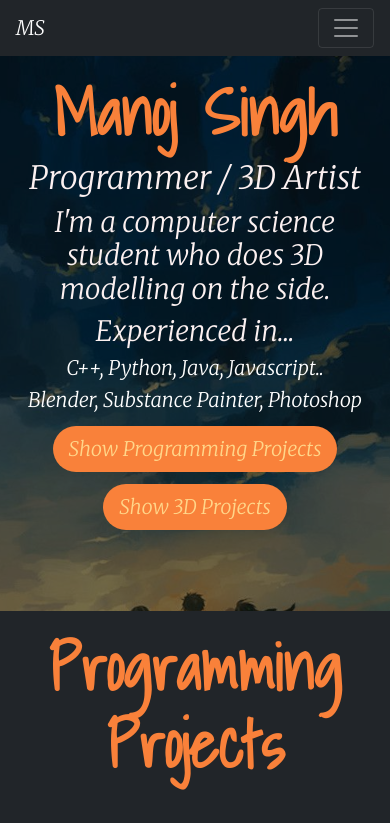
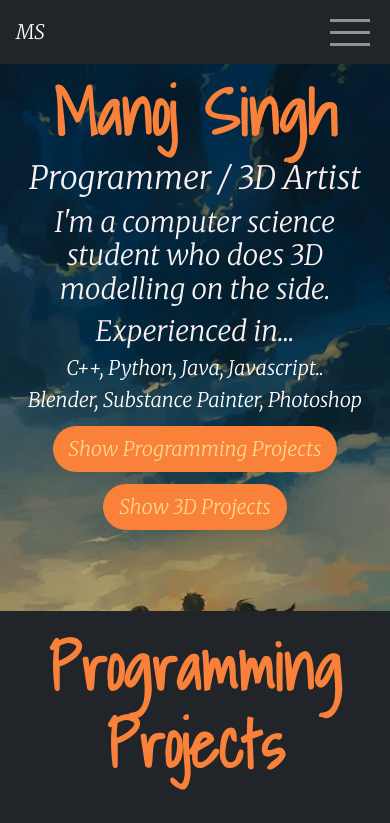
Before and after one commit to manojmsr2000/portfolio, a React (Create React App) app: page /#/ in a window 390 px wide. Shown: the top 823 px of the page. Built offline with nearby package versions, Linux system fonts and the light colour scheme.

Commit message:
hamburger ;)

```diff
--- a/src/assets/Data/work-details.js
+++ b/src/assets/Data/work-details.js
@@ -21,7 +21,7 @@
       "Some quick example text to build on the card title and make up the bulk of the card's content.",
   },
   {
-    src: "images/ph.png",
+    src: "https://i.ibb.co/wpHgmYT/ph.png",
     title: "Upcoming Projects",
     text: false,
   },
@@ -50,7 +50,7 @@
       "Some quick example text to build on the card title and make up the bulk of the card's content.",
   },
   {
-    src: "../../assets/images/ph.png",
+    src: "https://i.ibb.co/wpHgmYT/ph.png",
     title: "Upcoming Projects",
     text: false,
   },
--- a/src/components/footer/footer-component.jsx
+++ b/src/components/footer/footer-component.jsx
@@ -24,7 +24,7 @@
               return false;
             }}
           >
-            <FontAwesomeIcon icon={link.icon} size="lg" />
+            <FontAwesomeIcon icon={link.icon} />
           </Nav.Link>
         ))}
       </Nav>
--- a/src/components/header-component/header-component.jsx
+++ b/src/components/header-component/header-component.jsx
@@ -1,4 +1,5 @@
-import React from "react";
+import React, { useState } from "react";
+import { Sling as Hamburger } from "hamburger-react";
 
 import "./header-component.scss";
 import HeaderLinks, { SocialLinks } from "../../assets/Data/Navbar-data";
@@ -9,15 +10,35 @@
 import { Nav, Navbar } from "react-bootstrap";
 
 function Header() {
+  const [expanded, setExpanded] = useState(false);
+  const [isOpen, setOpen] = useState(false);
+
   return (
-    <Navbar className="dark-bg" variant="dark" expand="lg" fixed="top">
+    <Navbar
+      className="dark-bg"
+      variant="dark"
+      expand="lg"
+      fixed="top"
+      expanded={expanded}
+    >
       <Navbar.Brand href="/">MS</Navbar.Brand>
-      <Navbar.Toggle aria-controls="basic-navbar-nav" />
+      <Navbar.Toggle
+        aria-controls="basic-navbar-nav"
+        onClick={() => setExpanded(expanded ? false : "expanded")}
+      >
+        <Hamburger toggled={isOpen} toggle={setOpen} size={40} />
+      </Navbar.Toggle>
       <Navbar.Collapse id="basic-navbar-nav">
         <Nav className="mr-auto">
           {HeaderLinks.map((link) => {
             return (
               <NavLink
+                onClick={() =>
+                  setTimeout(() => {
+                    setExpanded(false);
+                    setOpen(false);
+                  }, 150)
+                }
                 key={link.id}
                 className="nav-link"
                 activeClassName="selected"
@@ -37,6 +58,10 @@
             <Nav.Link
               key={link.id}
               onClick={() => {
+                setTimeout(() => {
+                  setExpanded(false);
+                  setOpen(false);
+                }, 150);
                 window.open(link.link);
                 return false;
               }}
--- a/src/components/header-component/header-component.scss
+++ b/src/components/header-component/header-component.scss
@@ -11,3 +11,8 @@
   .dark-bg {
     background-color: #212529!important;
   }
+
+  .navbar-dark .navbar-toggler {
+    border: none;
+    padding: 0;
+  }
--- a/src/components/programming-component/programing-work.jsx
+++ b/src/components/programming-component/programing-work.jsx
@@ -14,7 +14,7 @@
           return (
             <Col key={index} lg={`${props.stopAt === 3 ? "4" : "6"}`} md="6">
               <Card className="dark-bg">
-                <Card.Img variant="top" src={detail.src} />
+                <Card.Img variant="top" src={detail.src} alt="card-image" />
                 <Card.Body>
                   <Card.Title>{detail.title}</Card.Title>
                   <Card.Text>{detail.text}</Card.Text>
--- a/src/components/three-d-component/three-d-component.jsx
+++ b/src/components/three-d-component/three-d-component.jsx
@@ -13,8 +13,9 @@
         if (index !== props.stopAt) {
           return (
             <Col key={index} lg={`${props.stopAt === 3 ? "4" : "6"}`} md="6">
+              <NavLink to="/pp">
                 <Card className="dark-bg">
-                <Card.Img variant="top" src={detail.src} />
+                  <Card.Img variant="top" src={detail.src} alt="card-image" />
                   <Card.Body>
                     <Card.Title>{detail.title}</Card.Title>
                     <Card.Text>{detail.text}</Card.Text>
@@ -31,6 +32,7 @@
                     )}
                   </Card.Body>
                 </Card>
+              </NavLink>
             </Col>
           );
         } else {
--- a/src/pages/homepage/homepage.scss
+++ b/src/pages/homepage/homepage.scss
@@ -1,6 +1,6 @@
 .homepage{
   font-family: 'Merriweather', serif;
-  background-image: linear-gradient(0deg ,#00000088 100%, #ffffff44 100%),url("../../assets/images/aot.jpg");
+  background-image: linear-gradient(rgba(0, 0, 0, 0.3), rgba(0, 0, 0, 0.3)),url("../../assets/images/aot.jpg");
   background-attachment: fixed;
   background-position: center;
   background-repeat: no-repeat;
@@ -28,6 +28,16 @@
     }
   }
 
+  .card{
+    opacity: 80%;
+    &:hover{
+
+      opacity: 100%;
+
+    }
+  }
+
+
 }
 
 @media only screen and (max-device-width: 768px) {
@@ -45,11 +55,11 @@
     }
   }
   #threed{
-    padding-top: 30%;
+    padding-top: 15%;
     justify-content: center;
   }
   #pp{
-    padding-top: 30%;
+    padding-top: 15%;
     justify-content: center;
   }
 }
--- a/src/pages/three-d-page/three-d-page.scss
+++ b/src/pages/three-d-page/three-d-page.scss
@@ -2,7 +2,6 @@
     text-align: center;
     overflow-x: hidden;
     scroll-behavior: smooth;
-
     h1{
       font-family: 'Shadows Into Light', cursive;
       font-size: 4rem;
```
Also changed, not shown: package.json (+4 -3 lines), src/assets/images/ph.png (deleted), 1 other file (tests, documents, lock files or other folders). Lines whose indentation alone changed are shown as unchanged.
